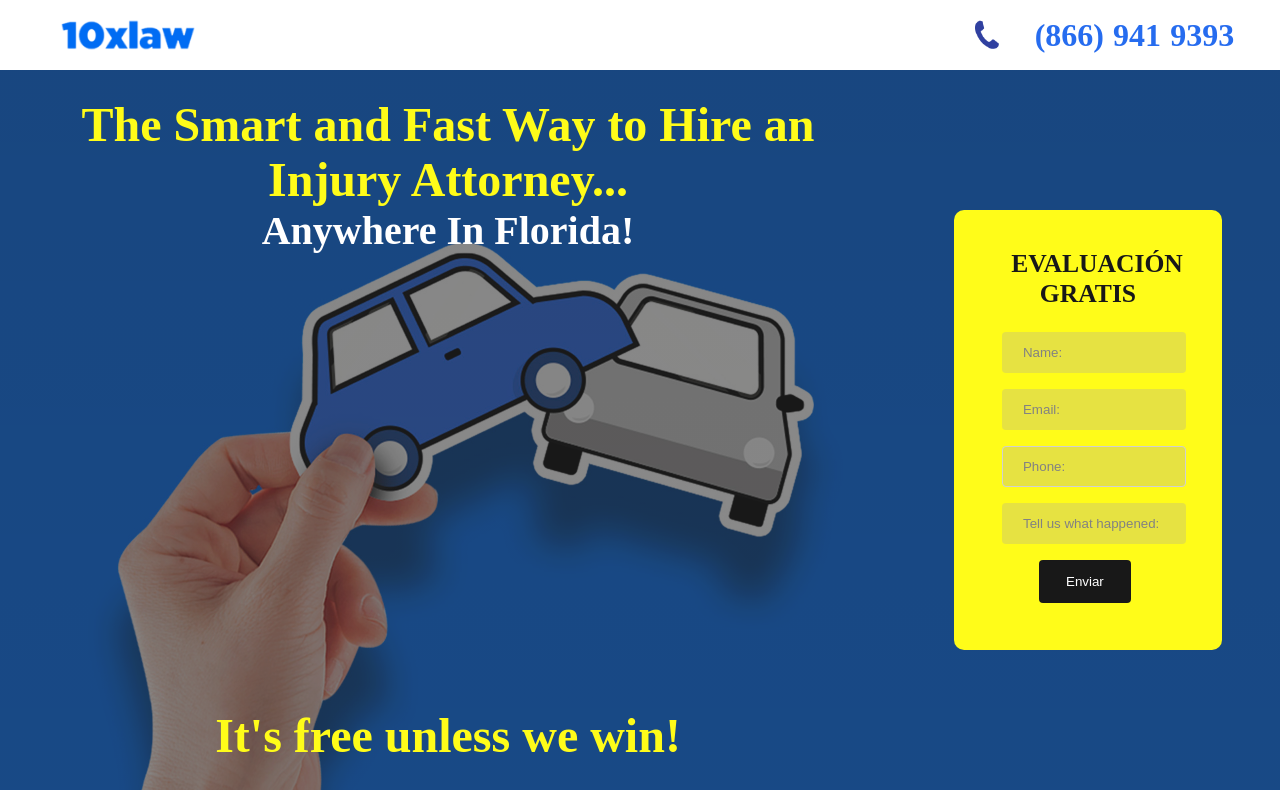
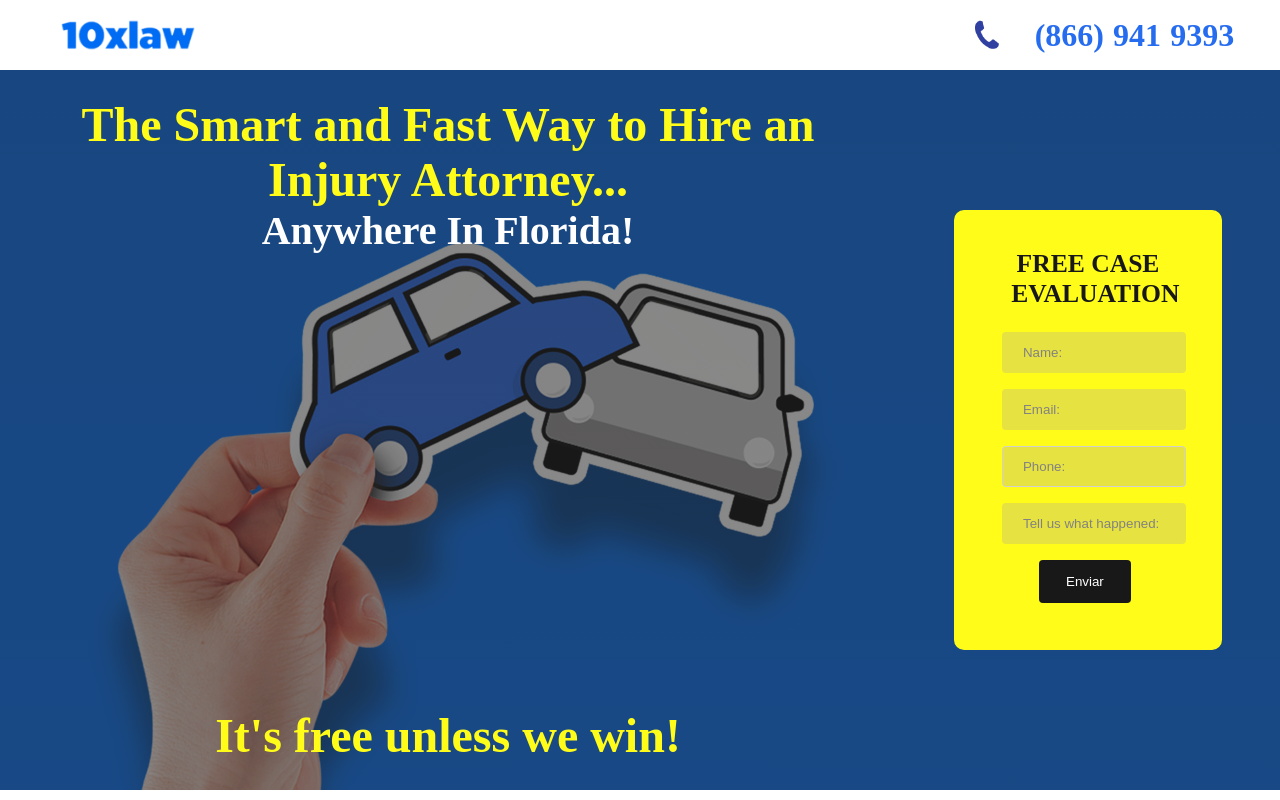
Before and after one commit to DiegoGracia/bermanlaw-1, a React (Create React App) app: page / in a window 1280 px wide. Shown: the top 800 px of the page. Built offline with nearby package versions, Linux system fonts and the light colour scheme; a web font is replaced by a local one.

Commit message:
english version working

```diff
--- a/src/components/Form/Form.js
+++ b/src/components/Form/Form.js
@@ -12,14 +12,14 @@ const Form = () => {
         event.preventDefault()
         const config = {
             SecureToken: "36c56350-fe05-4e9b-8ba0-4b861e4bd416",
-            To : 'service@10xlawflorida.com',
+            To : 'MMuscarella@thebermanlawgroup.com',
             From : "service@10xlawflorida.com",
             Subject : "contact",
             Body : `this is the info: ${formState.Name},${formState.Email}, ${formState.Number}, ${formState.TellUs}`
         }
         const config2 = {
             SecureToken: "36c56350-fe05-4e9b-8ba0-4b861e4bd416",
-            To : 'diego_gracia96@hotmail.com',
+            To : 'RBerman@thebermanlawgroup.com',
             From : "service@10xlawflorida.com",
             Subject : "contact",
             Body : `this is the info: ${formState.Name},${formState.Email}, ${formState.Number}, ${formState.TellUs}`
@@ -32,8 +32,8 @@ const Form = () => {
     return(
         <div className="form-container">
             <div className="form-title-container">
-                <h1>evaluación</h1>
-                <h1>gratis</h1>
+                <h1>FREE CASE</h1>
+                <h1>EVALUATION</h1>
             </div>
             <form className="form" onSubmit={submitHandler}>
                 <input type="text" name="Name" placeholder="Name:" onChange={changeHandler} />
```
